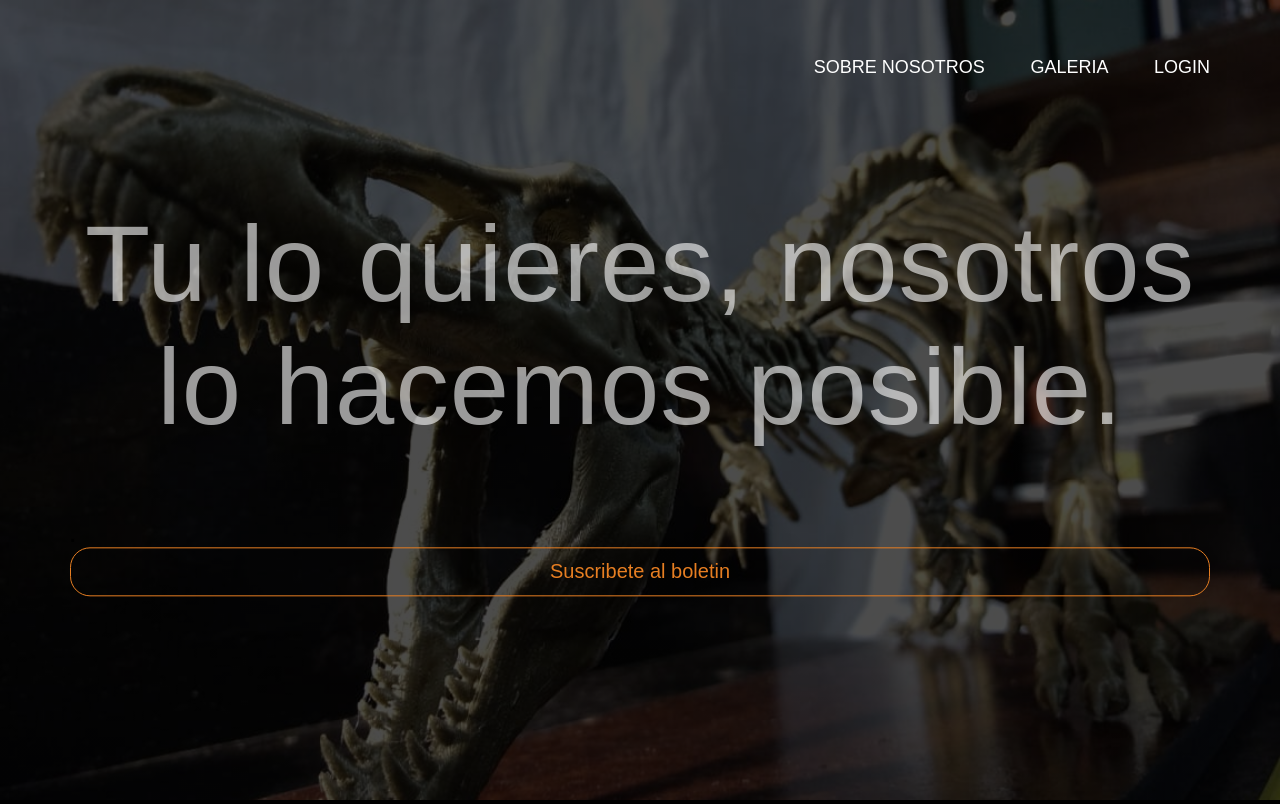
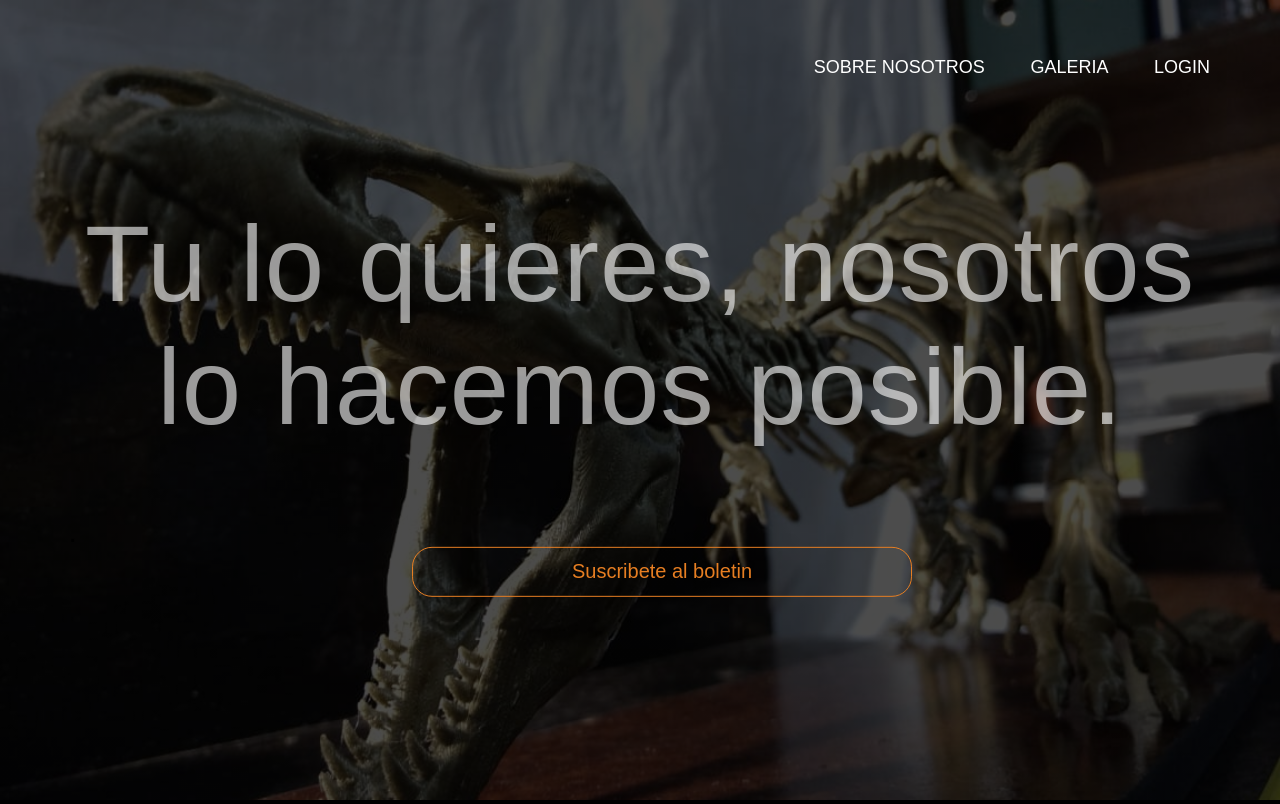
Before and after one commit to Goshykk/Impresiooname, a PHP site: page / in a window 1280 px wide. Shown: the top 804 px of the page. Run offline with PHP 8.4, Linux system fonts and the light colour scheme; some web fonts are replaced.

Commit message:
cambio principal

```diff
--- a/resources/css/style.css
+++ b/resources/css/style.css
@@ -170,7 +170,7 @@ h2:after{
 	margin-top: 30px;
 }
 
-//Box pading
+// Box pading
 .box{
 	padding: 1%;
 }
@@ -245,3 +245,9 @@ footer{
 	width: 700px;
 	margin-left: 30%;
 }
+
+#bot_sus{
+	height: 50px;
+	width: 500px;
+	margin-left: 30%;
+}
```
